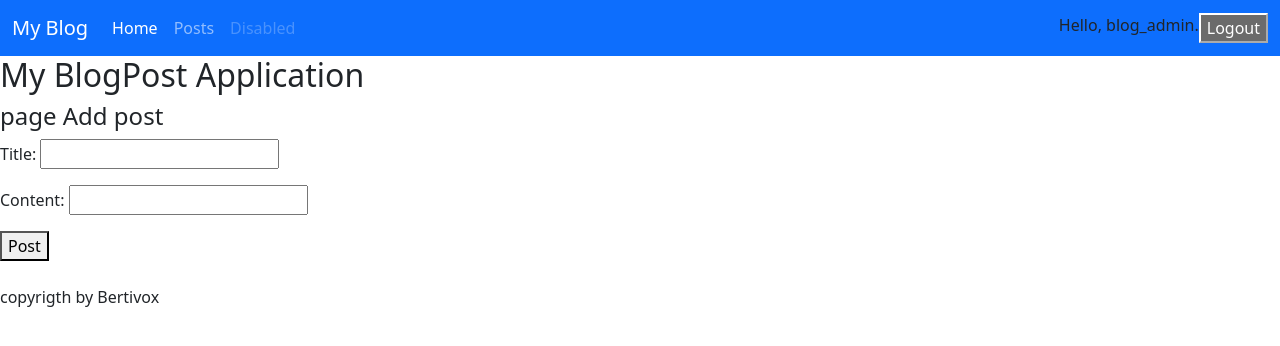
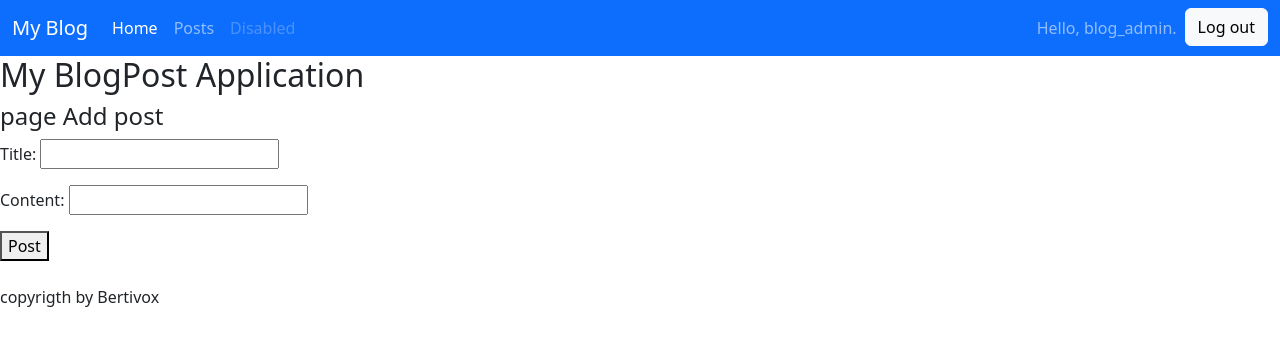
Before and after one commit to tolly00/my_blog, a Django app: page /add_post in a window 1280 px wide. Shown: the top 346 px of the page. Run offline with Django 5.2, Linux system fonts and the light colour scheme; a user stored in the database is signed in; some libraries are stand-ins or nearby versions.

Commit message:
styling nav ok

```diff
--- a/templates/base.html
+++ b/templates/base.html
@@ -31,11 +31,11 @@
             <ul class="nav navbar-nav navbar-right">
                 {% if user.is_authenticated %}
                 <li class="nav-item">
-                    <a>Hello, {{ user.username }}.</a>
+                    <a class="nav-link">Hello, {{ user.username }}.</a >
                 </li>
                 <form method="post" action="{% url 'logout' %}">
                     {% csrf_token %}
-                    <button type="submit">Logout</button>
+                    <button type="submit" class="btn btn-light">Log out</button>
                 </form>
                 {% else %}
                 <li class="nav-item">
```
Also changed, not shown: db.sqlite3.
